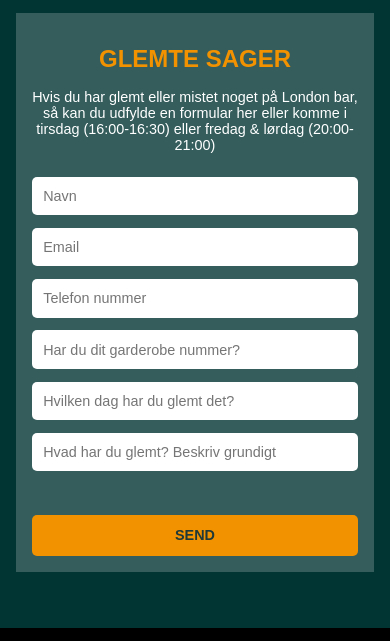
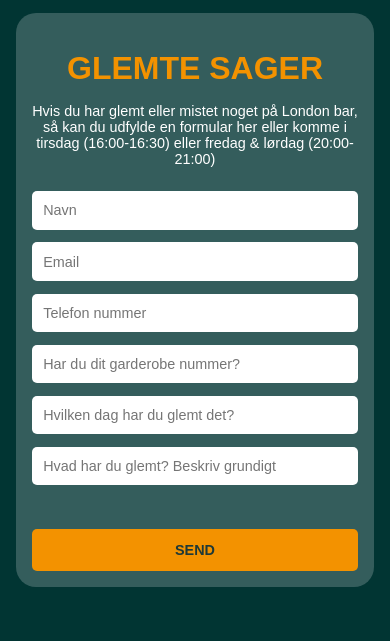
Before and after one commit to dittethorgaard/london, a plain HTML site: page glemtesager.html in a window 390 px wide. Shown: the part 79-720 px from the top of the page. Drawn offline with Linux system fonts and the light colour scheme; a web font is replaced by a local one.

Commit message:
update til eksamen

```diff
--- a/style.css
+++ b/style.css
@@ -1464,10 +1464,6 @@ footer h2 {
     padding: 1rem;
     width: 100%;
     margin: 0;
-      border-radius: 0;
-  }
-  .lost-items-section h1 {
-    font-size: 1.5rem; /* Mindre font størrelse på mobil */
   }
   .lost-items-section p {
     font-size: 0.9rem;
```
Also changed, not shown: glemtesager.html (indentation only). Lines whose indentation alone changed are shown as unchanged.
